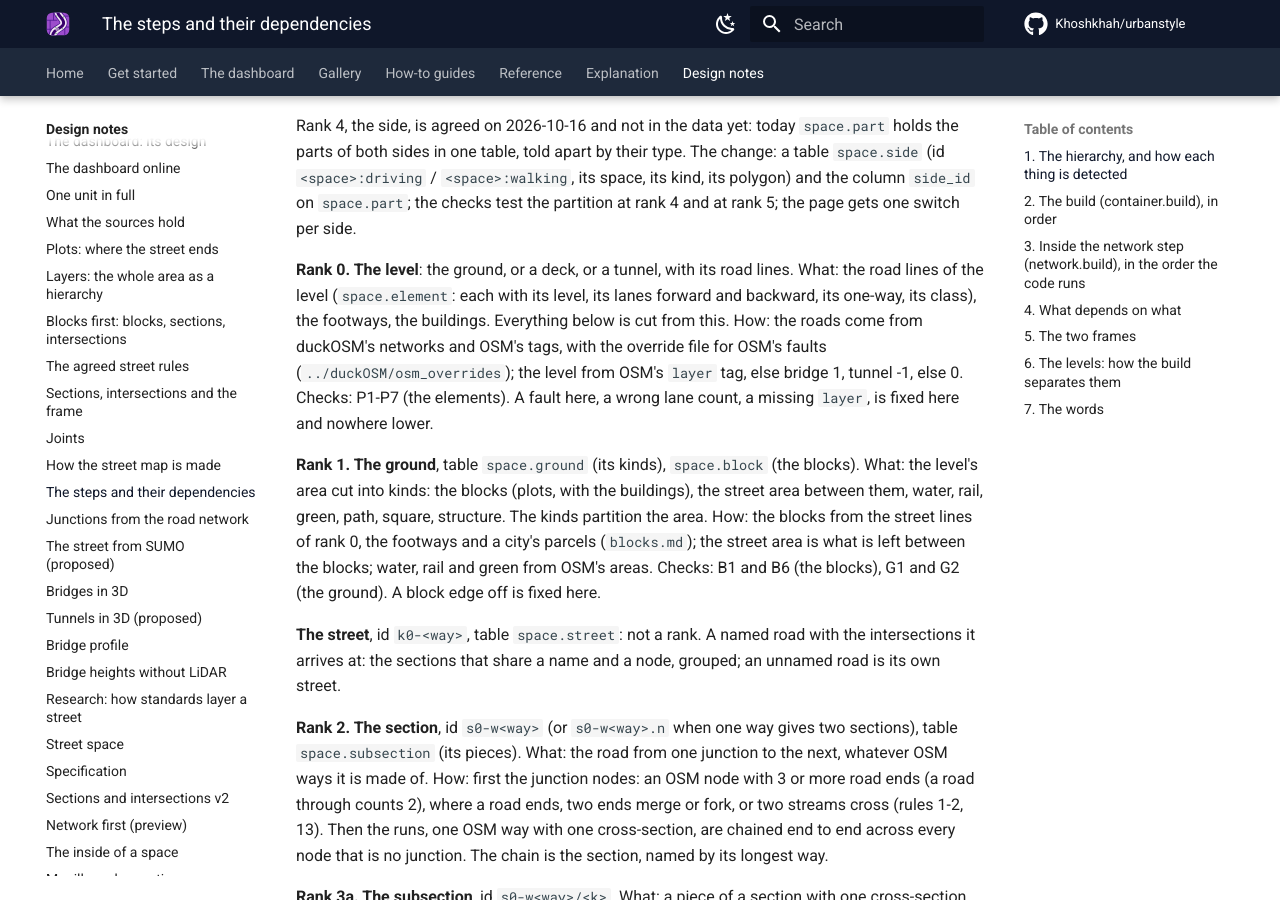
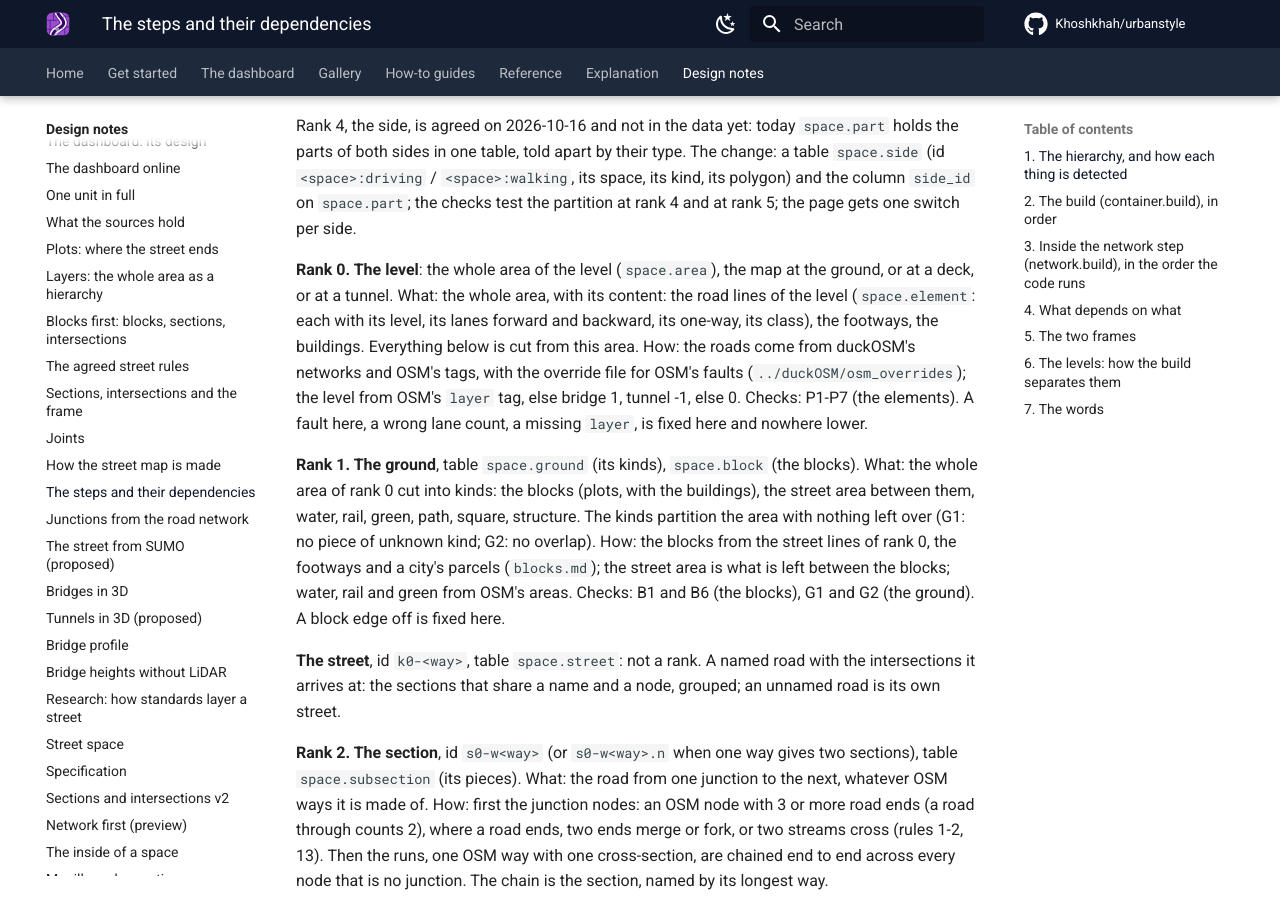
Before and after one commit to Khoshkhah/urbanstyle, an MkDocs documentation site: the page built from docs/design/steps.md, in a window 1280 px wide and 900 px high, scrolled down 1467 px. Built offline with MkDocs 1.6.1 and Material for MkDocs 9.7.7, drawn with Linux system fonts in a browser that asks for light colours; comment, search, counter and statistics services are not loaded.

Commit message:
docs/design/steps.md: rank 0 is the whole area of the level; rank 1 partitions it with nothing left over
Co-Authored-By: Claude Fable 5.1 <noreply@anthropic.com>

````diff
--- a/docs/design/steps.md
+++ b/docs/design/steps.md
@@ -23,7 +23,7 @@ space, and it belongs to no section.
 
 ```mermaid
 flowchart TD
-    L0[0 the level: its road lines] --> G1[1 the ground: blocks, street area, water, rail, green]
+    L0[0 the level: its whole area] --> G1[1 the ground: blocks, street area, water, rail, green]
     G1 --> SE[2 section]
     SE --> SU[3 subsection]
     G1 --> IN[2 and 3: intersection]
@@ -44,16 +44,16 @@ told apart by their type. The change: a table `space.side` (id `<space>:driving`
 polygon) and the column `side_id` on `space.part`; the checks test the partition at rank 4 and at rank 5; the page gets one switch
 per side.
 
-**Rank 0. The level**: the ground, or a deck, or a tunnel, with its road lines.
-What: the road lines of the level (`space.element`: each with its level, its lanes forward and backward, its one-way, its class), the
-footways, the buildings. Everything below is cut from this.
+**Rank 0. The level**: the whole area of the level (`space.area`), the map at the ground, or at a deck, or at a tunnel.
+What: the whole area, with its content: the road lines of the level (`space.element`: each with its level, its lanes forward and
+backward, its one-way, its class), the footways, the buildings. Everything below is cut from this area.
 How: the roads come from duckOSM's networks and OSM's tags, with the override file for OSM's faults (`../duckOSM/osm_overrides`);
 the level from OSM's `layer` tag, else bridge 1, tunnel -1, else 0. Checks: P1-P7 (the elements). A fault here, a wrong lane
 count, a missing `layer`, is fixed here and nowhere lower.
 
 **Rank 1. The ground**, table `space.ground` (its kinds), `space.block` (the blocks).
-What: the level's area cut into kinds: the blocks (plots, with the buildings), the street area between them, water, rail, green,
-path, square, structure. The kinds partition the area.
+What: the whole area of rank 0 cut into kinds: the blocks (plots, with the buildings), the street area between them, water, rail,
+green, path, square, structure. The kinds partition the area with nothing left over (G1: no piece of unknown kind; G2: no overlap).
 How: the blocks from the street lines of rank 0, the footways and a city's parcels (`blocks.md`); the street area is what is left
 between the blocks; water, rail and green from OSM's areas. Checks: B1 and B6 (the blocks), G1 and G2 (the ground). A block edge off
 is fixed here.
````
